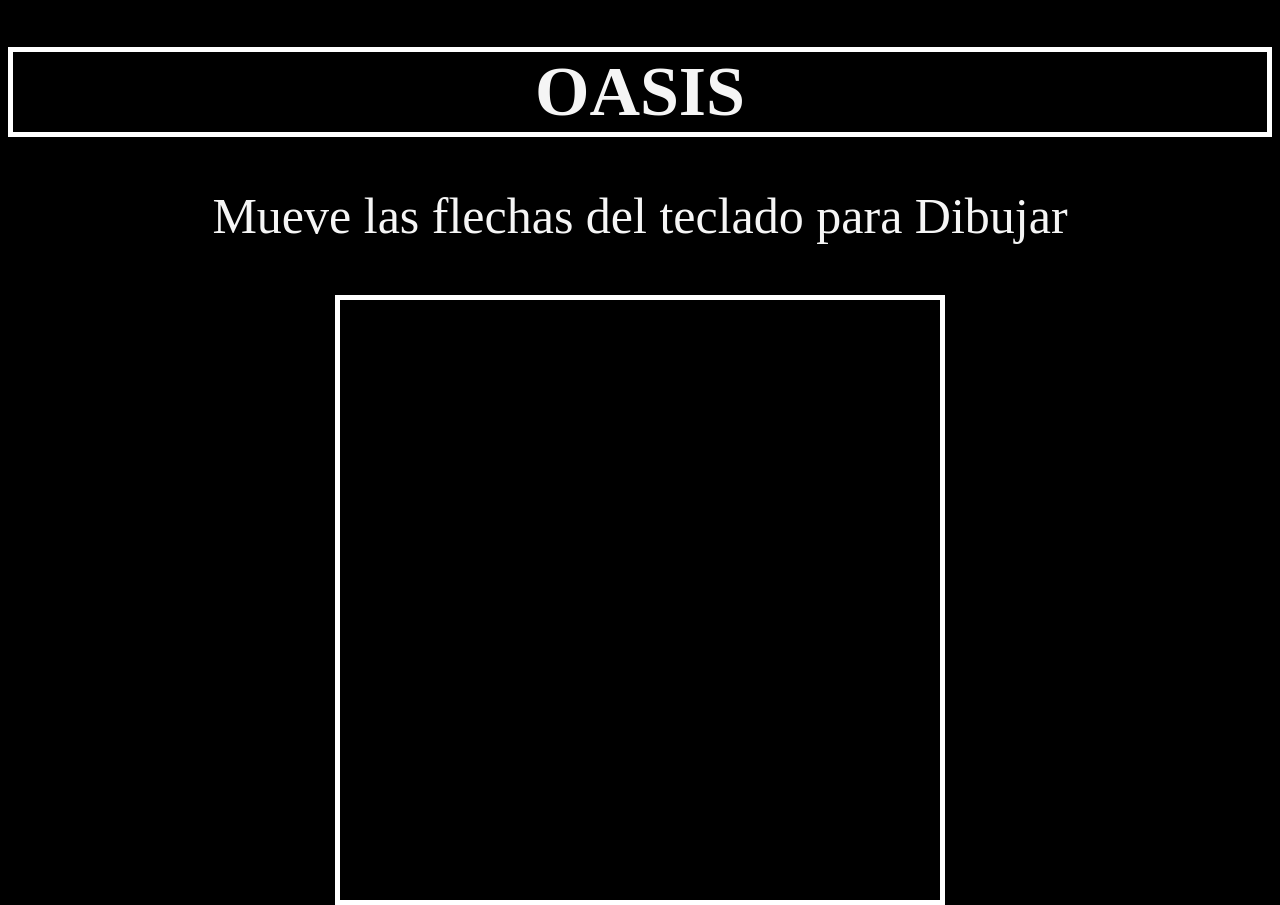
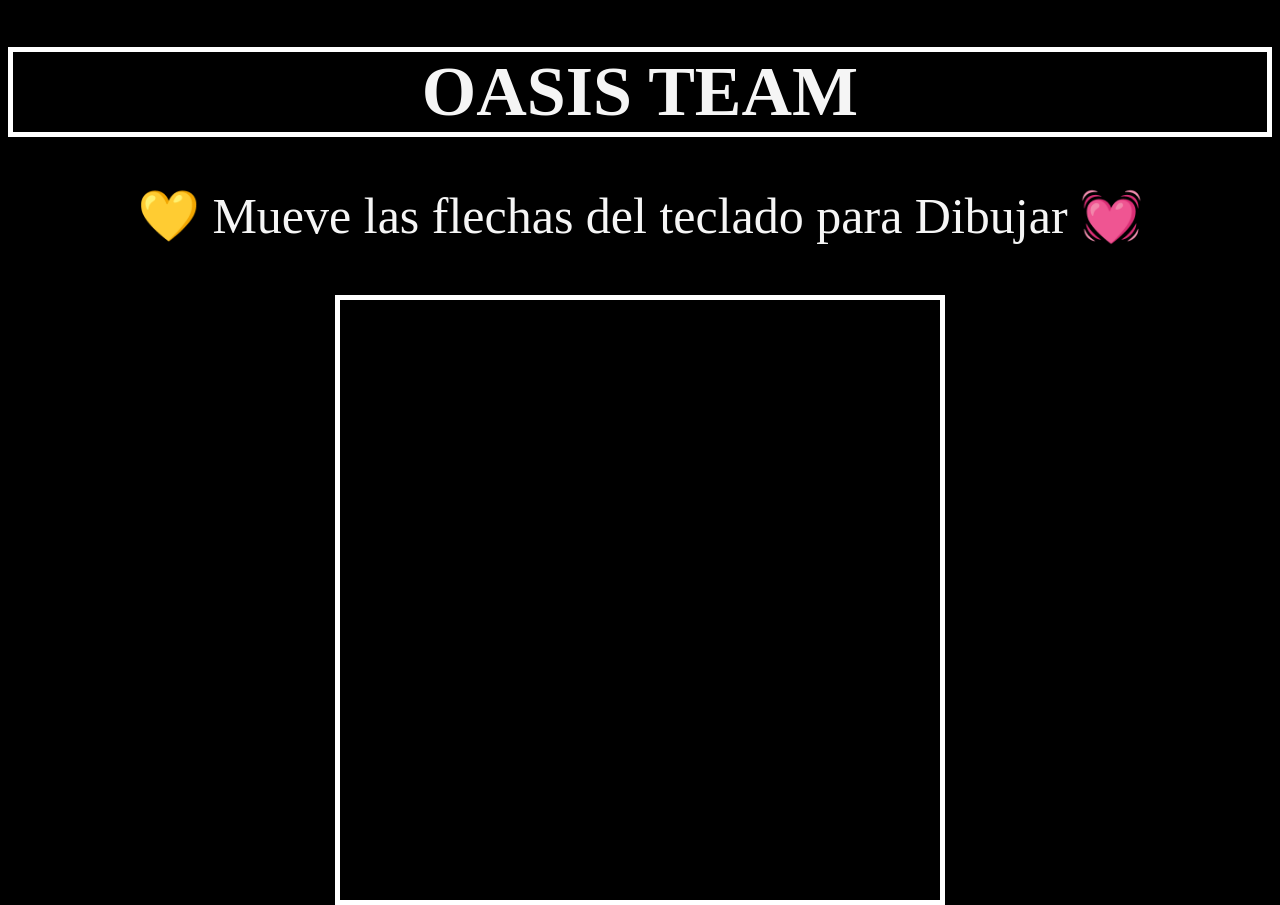
Before and after one commit to DiegoF1311/Oasis, a plain HTML site: page practica.html in a window 1280 px wide. Shown: the top 905 px of the page. Drawn offline with Linux system fonts and the light colour scheme.

Commit message:
Cambio titulo y agregue emojis

```diff
--- a/practica.html
+++ b/practica.html
@@ -11,8 +11,8 @@
         </style>
     </head>
     <body>
-        <h1 align="center" style="font-size: 70px; padding: 0%; border: 5px solid white; ">OASIS</h1>
-        <p align="center" style="font-size: 50px;">Mueve las flechas del teclado para Dibujar</p>
+        <h1 align="center" style="font-size: 70px; padding: 0%; border: 5px solid white; ">OASIS TEAM</h1>
+        <p align="center" style="font-size: 50px;">&#128155 Mueve las flechas del teclado para Dibujar &#128147</p>
         <p></p>
         <p align="center"><canvas height="600" width="600" id="papel" style="border: 5px solid white;"></canvas></p>
         <p align="center"><img src="imagenes/oasis.jpg"></p>
```
